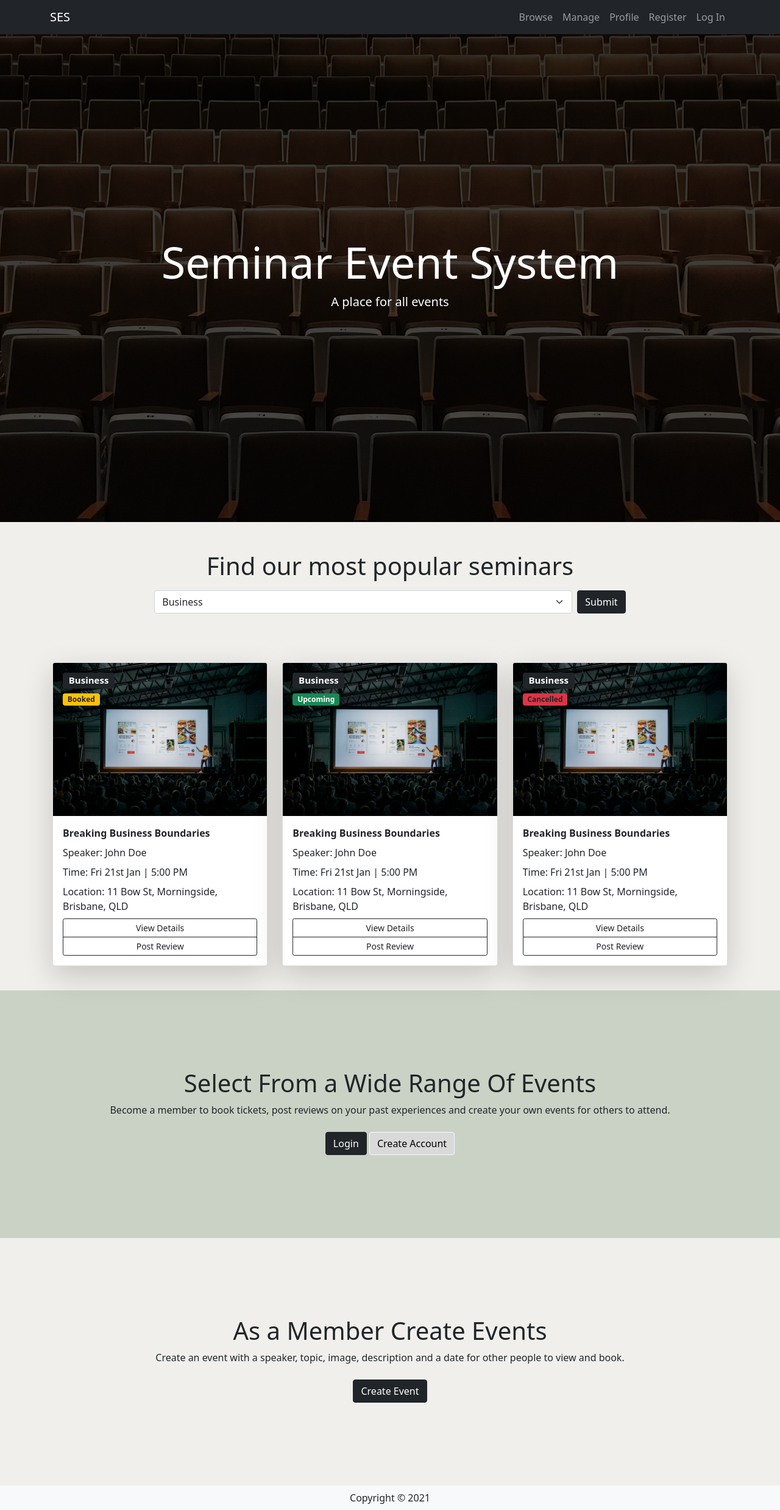
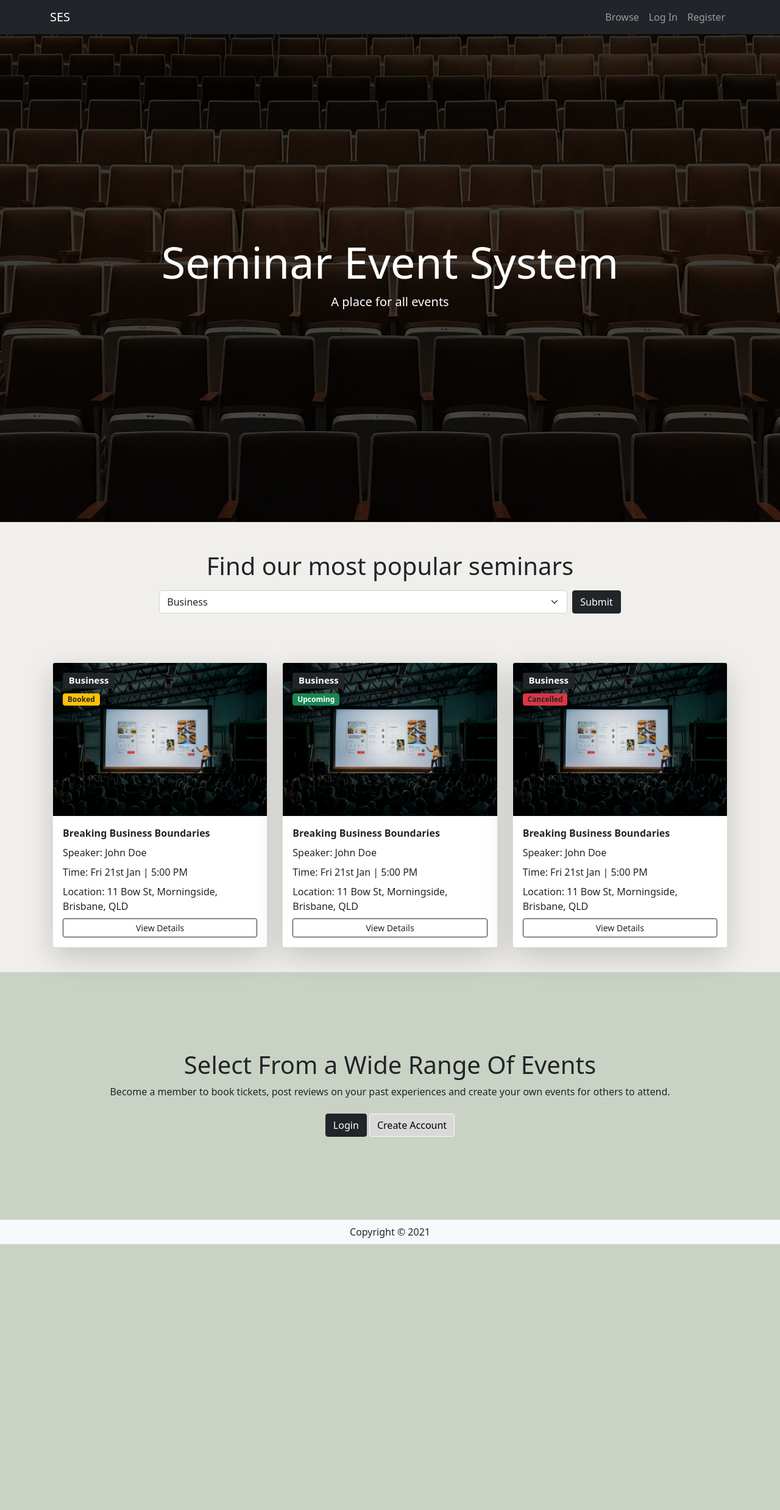
Before and after one commit to 10994521/ass3, a Flask app: page / in a window 1280 px wide. Shown: the whole page at 61% size. After the commit the page ends 2040 px from the top, so only its background shows below. Run offline with Flask 2, Linux system fonts and the light colour scheme; some libraries are stand-ins or nearby versions.

Commit message:
Adjusted index.html
-changed nav links
- login based views
- fixed annoying overflow-x

```diff
--- a/CHECKLIST.txt
+++ b/CHECKLIST.txt
@@ -1,10 +1,10 @@
 THINGS TO BE DONE:
-1. Login/Register Authentication
+1. Login/Register Authentication ######################################## DONE #################################################
     - Register creates and stores new users
         - Ensure error flash messages work
         - Sends to login page once complete
 
-    - Login works successfully
+    - Login works successfully #################################### DONE #######################################################
         - Ensure notify user successful login
         - Sends to home once complete
 
--- a/event/templates/base.html
+++ b/event/templates/base.html
@@ -1,5 +1,3 @@
-
-
 <html>
 
 <head>
@@ -8,7 +6,7 @@
     <title>Seminar Event System</title>
     <link href="https://cdn.jsdelivr.net/npm/bootstrap@5.0.0-beta3/dist/css/bootstrap.min.css" rel="stylesheet"
         integrity="sha384-eOJMYsd53ii+scO/bJGFsiCZc+5NDVN2yr8+0RDqr0Ql0h+rP48ckxlpbzKgwra6" crossorigin="anonymous">
-   <link rel="stylesheet" href= "{{ url_for('static',filename='css/style.css') }}">
+    <link rel="stylesheet" href="{{ url_for('static',filename='css/style.css') }}">
 
 
 </head>
@@ -34,14 +32,18 @@
                 <div class="collapse navbar-collapse justify-content-end" id="navbarSupportedContent">
                     <div class="navbar-nav ml-auto">
                         <a class="nav-item nav-link" href="{{url_for('main.index', _anchor='event-browse')}}">Browse</a>
+
+                        {% if current_user.is_authenticated %}
+                        <a class="nav-item nav-link disabled text-muted" href="#">Welcome {{current_user.name}}</a>
+
                         <a class="nav-item nav-link" href="{{url_for('manage.show', id = 1)}}">Manage</a>
                         <a class="nav-item nav-link" href="{{url_for('profile.show', id = 1)}}">Profile</a>
-                        {% if current_user.is_authenticated %}
-                        <a class="nav-item nav-link disabled text-muted" href="#">Welcome {{current_user.name}}</a>
+
                         <a class="nav-item nav-link" href="{{ url_for('auth.logout') }}">Log Out</a>
                         {% else %}
+                        <a class="nav-item nav-link" href="{{url_for('auth.login') }}">Log In</a>
                         <a class="nav-item nav-link" href="{{url_for('auth.register') }}">Register</a>
-                        <a class="nav-item nav-link" href="{{url_for('auth.login') }}">Log In</a>
+
                         {% endif %}
                     </div>
                 </div>
--- a/event/templates/index.html
+++ b/event/templates/index.html
@@ -43,7 +43,7 @@
 
 <section class="popular primary" id="event-browse">
 
-   <div class="row">
+   <div class="row mx-auto">
       <div class="col-md-8 px-5 py-5 mx-auto bg-transparent">
          <h1 class="text-center mb-3">Find our most popular seminars</h1>
          <form class="form-inline d-flex flex-sm-nowrap flex-wrap justify-content-center">
@@ -79,7 +79,7 @@
                      <div class=" btn-group-vertical col-12">
                         <a href="{{url_for('details.show', id = 1)}}" class="btn btn-sm btn-outline-dark">View
                            Details</button></a>
-                        <a href="#" class="btn btn-sm btn-outline-dark">Post Review</button></a>
+
                      </div>
                   </div>
                </div>
@@ -101,7 +101,7 @@
                   <div class="d-flex justify-content-between align-items-center">
                      <div class=" btn-group-vertical col-12">
                         <a href="/details" class="btn btn-sm btn-outline-dark">View Details</button></a>
-                        <a href="#" class="btn btn-sm btn-outline-dark">Post Review</button></a>
+
                      </div>
                   </div>
                </div>
@@ -123,7 +123,7 @@
                   <div class="d-flex justify-content-between align-items-center">
                      <div class=" btn-group-vertical col-12">
                         <a href="/details" class="btn btn-sm btn-outline-dark">View Details</button></a>
-                        <a href="#" class="btn btn-sm btn-outline-dark">Post Review</button></a>
+
                      </div>
                   </div>
                </div>
@@ -132,8 +132,17 @@
       </div>
    </div>
 </section>
-
+{% if current_user.is_authenticated %}
 <!-- Browse Section-->
+<section class="browse primary">
+   <div class="container-fluid text-center vertical-align-pad ">
+      <h1 class="display-6">As a Member Create Events</h1>
+      <p class="lead" style="font-size: 1rem;">Create an event with a speaker, topic, image, description and a date for
+         other people to view and book.</p>
+      <a href="/create" class="btn btn-dark dark my-2">Create Event</a>
+   </div>
+</section>
+{% else %}
 <section class="browse secondary">
    <div class="container text-center vertical-align-pad ">
       <h1 class="display-6">Select From a Wide Range Of Events</h1>
@@ -143,14 +152,6 @@
       <a href="#" class="btn btn-light light my-2" href="{{url_for('auth.register') }}">Create Account</a>
    </div>
 </section>
-
-<section class="browse primary">
-   <div class="container-fluid text-center vertical-align-pad ">
-      <h1 class="display-6">As a Member Create Events</h1>
-      <p class="lead" style="font-size: 1rem;">Create an event with a speaker, topic, image, description and a date for
-         other people to view and book.</p>
-      <a href="/create" class="btn btn-dark dark my-2">Create Event</a>
-   </div>
-</section>
+{% endif %}
 
 {% endblock %}
```
Also changed, not shown: old/css/style.css (+14 -8 lines).
